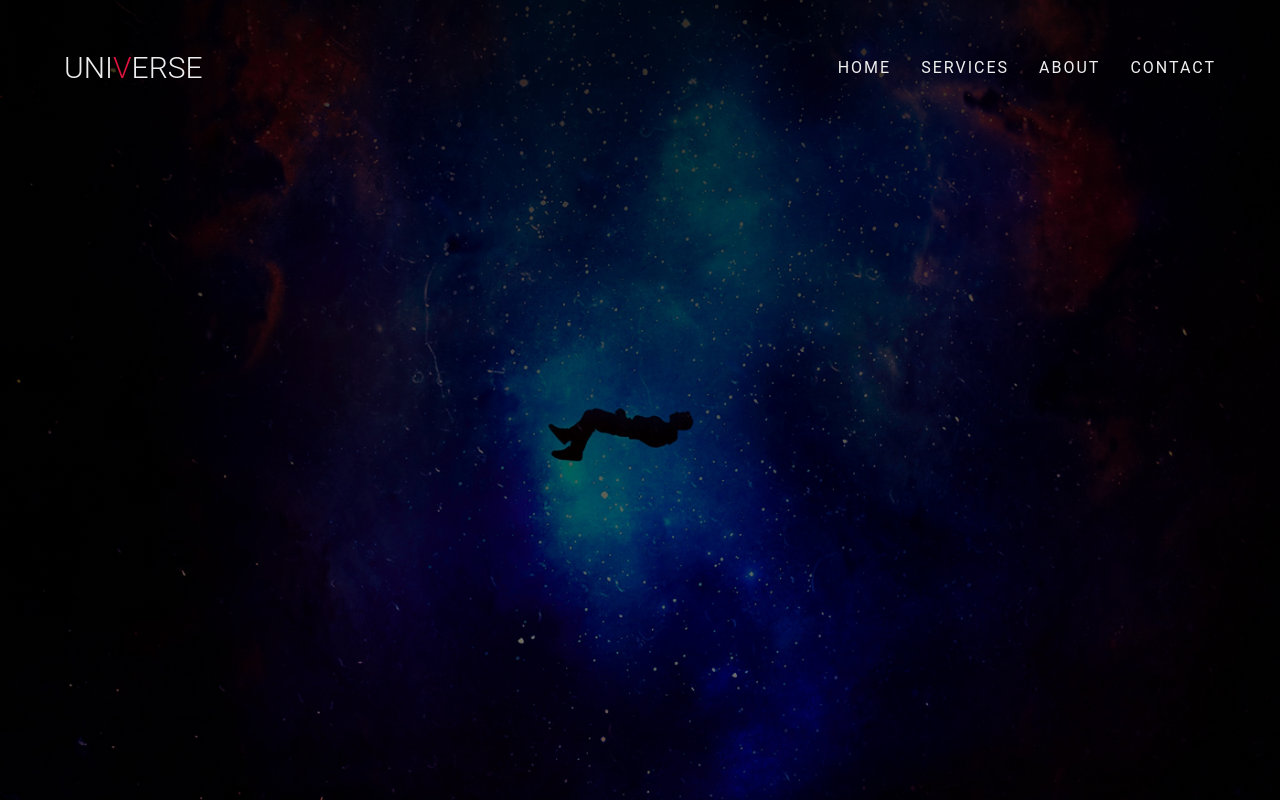
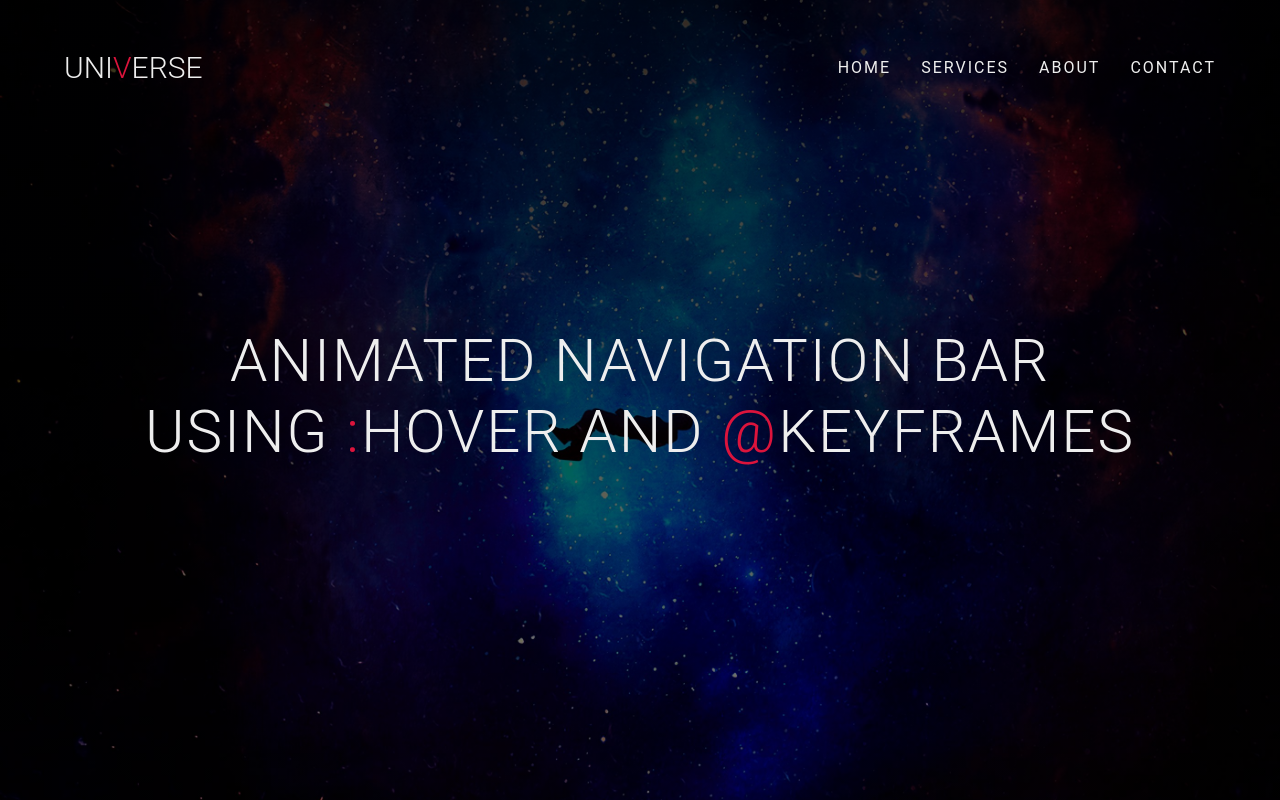
Before and after one commit to lesterivanrd12/AnimatedNavBar, a plain HTML site: page index.html in a window 1280 px wide. Drawn offline with Linux system fonts and the light colour scheme.

Commit message:
Heading and Heading Animation

```diff
--- a/index.html
+++ b/index.html
@@ -20,6 +20,10 @@
                 </ul>
             </nav>
         </div>
+        <section>
+            <h1 class="heading">Animated Navigation Bar</h1>
+            <h2 class="sub-heading">Using <span>:</span>Hover and <span>@</span>Keyframes</h2>
+        </section>
     </header>
 </body>
 </html>
--- a/style.css
+++ b/style.css
@@ -138,3 +138,35 @@ nav ul li a:hover::before, nav ul li a:hover::after {
         margin: 0;
     }
 }
+
+section {
+    height: auto;
+    color: #eee;
+    position: relative;
+    display: flex;
+    flex-direction: column;
+    align-items: center;
+    justify-content: center;
+    top: 30%;
+}
+
+section h1, h2 {
+    font-size: 6rem;
+    font-weight: 300;
+    letter-spacing: 2px;
+    text-transform: uppercase;
+}
+
+.heading {
+    transform: translateX(-100rem);
+    animation: slideIn .5s forwards;
+}
+
+.sub-heading {
+    transform: translateX(100rem);
+    animation: slideIn .5s forwards;
+}
+
+.sub-heading span {
+    color: crimson;
+}
```
